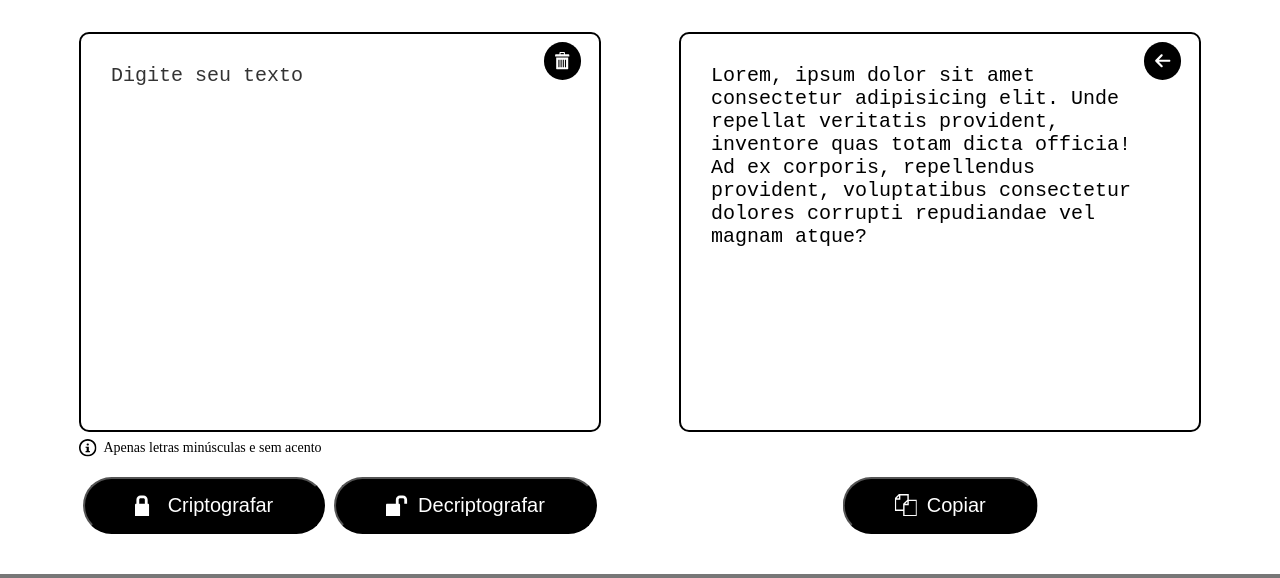
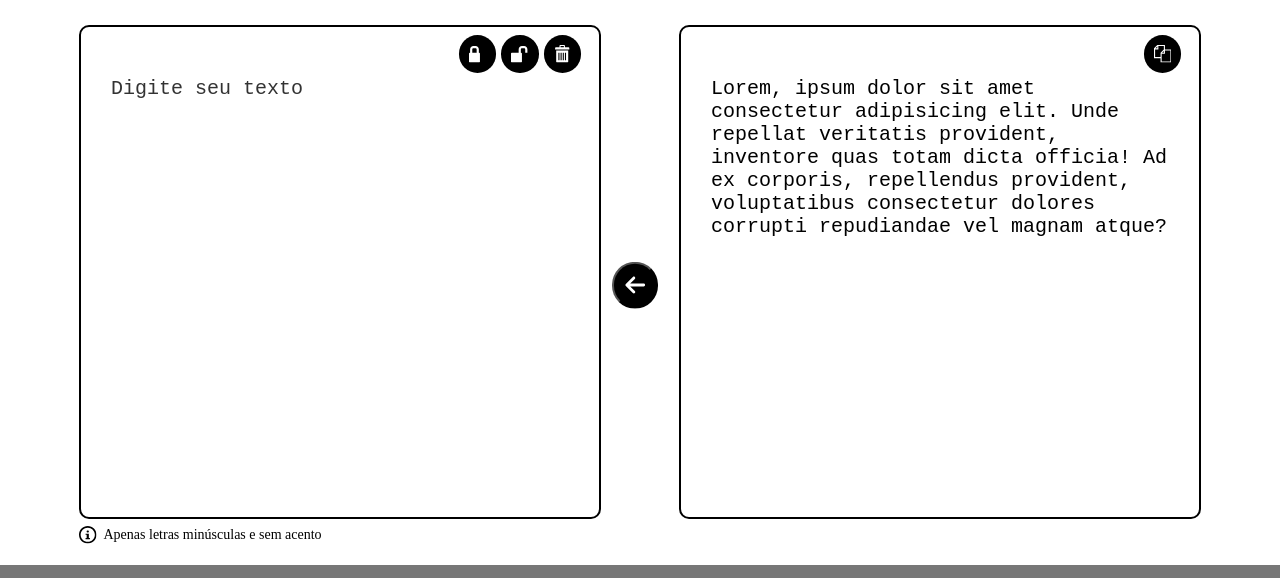
Before and after one commit to bncblnc/bncrypt, a plain HTML site: page index.html in a window 1280 px wide. Shown: the part 115-693 px from the top of the page. Drawn offline with Linux system fonts and the light colour scheme.

Commit message:
layout v.2

```diff
--- a/css/style.css
+++ b/css/style.css
@@ -19,19 +19,33 @@ html {
   grid-template-columns: 1fr 1fr;
   padding: 2rem 5rem;
   grid-column-gap: 2rem;
+
+  height: 70vh;
 }
 
 /* ---------------- HEADER ----------------*/
 .header {
-  grid-column: 1 / -1;
-  height: 12.7rem;
+  height: 15vh;
   display: flex;
   justify-content: center;
   align-items: center;
 }
 
 .header__logo {
-  height: 7rem;
+  height: 60%;
+}
+
+/* ---------------- TOOLS MENU ----------------*/
+.menu__tools {
+  position: absolute;
+  right: 2rem;
+  top: 1rem;
+}
+
+.tools__list {
+  list-style: none;
+  display: flex;
+  gap: 0.5rem;
 }
 
 /* ---------------- BUTTONS ----------------*/
@@ -40,11 +54,16 @@ html {
   border: none;
   border-radius: 50%;
   background-color: #000;
-  position: absolute;
-  right: 2rem;
-  top: 1rem;
   text-align: center;
   cursor: pointer;
+
+  width: 3.75rem;
+  transition: all 0.3s;
+}
+
+.btn-small:hover {
+  width: 10rem;
+  border-radius: 5rem;
 }
 
 .btn-small__icon {
@@ -54,30 +73,27 @@ html {
   fill: #fff;
 }
 
-.btn-large {
-  display: flex;
-  align-items: center;
-  font-size: 2rem;
+.btn-medium {
   background-color: #000;
   color: #fff;
-  padding: 1.5rem 5rem;
+  padding: 1rem;
   border-radius: 100px;
   cursor: pointer;
 }
 
-.btn-large__icon {
+.btn-medium__icon {
   display: block;
   height: 2.25rem;
   width: 2.25rem;
   fill: #fff;
-  margin-right: 1rem;
 }
 
 /* ---------------- INPUT / OUTPUT AREA ----------------*/
 
-.input-area__input,
+.input-area,
 .output-area {
   width: 90%;
+  height: 100%;
   margin: 0 auto;
   position: relative;
 }
@@ -85,8 +101,8 @@ html {
 .input-area__textarea,
 .output-area__textarea {
   width: 100%;
-  height: 50vh;
-  padding: 3rem 5rem 3rem 3rem;
+  height: 95%;
+  padding: 5rem 3rem 3rem 3rem;
   border: none;
   background-color: transparent;
   resize: none;
@@ -134,11 +150,16 @@ html {
   height: 100%;
 }
 
-.output-area__btn-area {
+.output-area__result {
+  position: relative;
+  height: 100%;
+}
+
+.output__btn-change {
   position: absolute;
-  bottom: 2rem;
-  right: 50%;
-  transform: translateX(50%);
+  top: 50%;
+  left: -6.75rem;
+  transform: translateY(-50%);
 }
 
 /* ---------------- FOOTER ----------------*/
@@ -149,6 +170,7 @@ html {
   align-items: center;
   background-color: #777;
   padding: 1rem 4rem;
+  height: 15vh;
 }
 
 .footer__logo {
--- a/index.html
+++ b/index.html
@@ -8,44 +8,53 @@
     <link rel="shortcut icon" href="img/favicon.png" />
     <link rel="stylesheet" href="css/style.css" />
   </head>
+
   <body>
     <header class="header">
       <img src="img/logo.png" alt="BNCrypt logo" class="header__logo" />
     </header>
+
     <main>
       <div class="grid">
+
         <div class="input-area">
-          <div class="input-area__input">
-            <button class="btn-small">
-              <svg class="btn-small__icon">
+            <div class="menu__tools">
+              <ul class="tools__list">
+                <li class="tools__item">
+                  <button class="btn-small" aria-label="Criptografar">
+                      <svg class="btn-small__icon" aria-hidden="true">
+                        <use xlink:href="img/sprite.svg#icon-lock"></use>
+                      </svg>
+                  </button>
+                </li>
+
+                <li class="tools__item">
+                  <button class="btn-small" aria-label="Decriptografar">
+                    <svg class="btn-small__icon" aria-hidden="true">
+                      <use xlink:href="img/sprite.svg#icon-unlocked"></use>
+                    </svg>
+                  </button>
+                </li>
+
+                <li class="tools__item">
+                  <button class="btn-small" aria-label="Limpar">
+                    <svg class="btn-small__icon" aria-hidden="true">
                       <use xlink:href="img/sprite.svg#icon-bin"></use>
                     </svg>
                   </button>
+                </li>
+              </ul>
+            </div>
+
             <textarea
               class="input-area__textarea"
               placeholder="Digite seu texto"
             ></textarea>
             <div class="input-area__info">
-              <svg class="info__icon">
+              <svg class="info__icon" alt="Informação">
                 <use xlink:href="img/sprite.svg#icon-info"></use>
               </svg>
               <p>Apenas letras minúsculas e sem acento</p>
-            </div>
-          </div>
-
-          <div class="input-area__btn-area">
-            <button class="btn-large">
-              <svg class="btn-large__icon">
-                <use xlink:href="img/sprite.svg#icon-lock"></use>
-              </svg>
-              <p>Criptografar</p>
-            </button>
-            <button class="btn-large">
-              <svg class="btn-large__icon">
-                <use xlink:href="img/sprite.svg#icon-unlocked"></use>
-              </svg>
-              <p>Decriptografar</p>
-            </button>
             </div>
         </div>
 
@@ -53,27 +62,27 @@
           <div class="output-area__empty hidden">IMG</div>
 
           <div class="output-area__result">
-            <textarea
-              class="output-area__textarea"
-              rows="10"
-              cols="50"
-              readonly
-            >
-Lorem, ipsum dolor sit amet consectetur adipisicing elit. Unde repellat veritatis provident, inventore quas totam dicta officia! Ad ex corporis, repellendus provident, voluptatibus consectetur dolores corrupti repudiandae vel magnam atque?</textarea
-            >
-            <button class="btn-small">
-              <svg class="btn-small__icon">
+            <textarea class="output-area__textarea" readonly>
+Lorem, ipsum dolor sit amet consectetur adipisicing elit. Unde repellat veritatis provident, inventore quas totam dicta officia! Ad ex corporis, repellendus provident, voluptatibus consectetur dolores corrupti repudiandae vel magnam atque?
+            </textarea>
+
+            <div class="menu__tools">
+              <ul class="tools__list">
+                <li class="tools__item">
+                  <button class="btn-small" aria-label="Copiar">
+                    <svg class="btn-small__icon" aria-hidden="true">
+                      <use xlink:href="img/sprite.svg#icon-copy"></use>
+                    </svg>
+                  </button>
+                </li>
+              </ul>
+            </div>
+
+            <div class="output__btn-change">
+              <button class="btn-medium" aria-label="Colar resultado">
+                <svg class="btn-medium__icon" aria-hidden="true">
                   <use xlink:href="img/sprite.svg#icon-arrow-left2"></use>
                 </svg>
-            </button>
-          </div>
-
-          <div class="output-area__btn-area">
-            <button class="btn-large">
-              <svg class="btn-large__icon">
-                <use xlink:href="img/sprite.svg#icon-copy"></use>
-              </svg>
-              <p>Copiar</p>
               </button>
             </div>
         </div>
```
Lines whose indentation alone changed are shown as unchanged.
